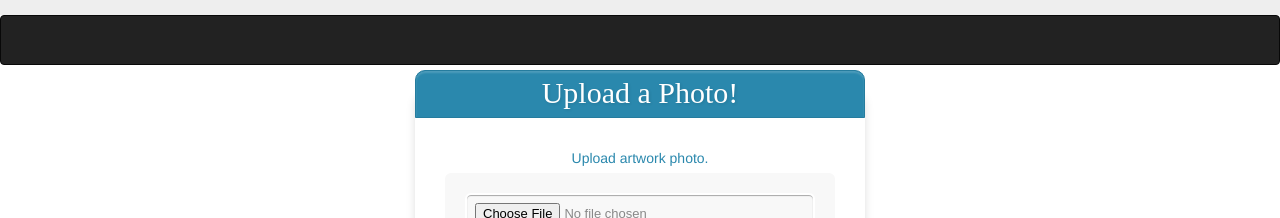
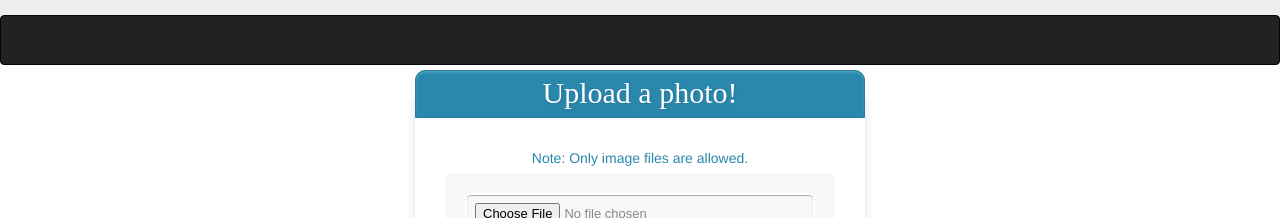
Before and after one commit to Lazercat/node-express-file-form-upload-demo, a website: page public/index.html in a window 1280 px wide. Shown: the part 225-443 px from the top of the page. Drawn offline with nearby package versions, Linux system fonts and the light colour scheme.

```diff
--- a/public/index.html
+++ b/public/index.html
@@ -31,12 +31,12 @@
       <div class="col-sm-12">
 
         <div class="form">
-          <h1>Upload a Photo!<span></span></h1>
+          <h1>Upload a photo!<span></span></h1>
 
            <!-- IMAGE UPLOAD FORM -->
           <form action="/upload" enctype="multipart/form-data" method="POST">
 
-                <div class="section">Upload artwork photo.</div>
+                <div class="section">Note: Only image files are allowed.</div>
                 <div class="inner-wrap">
                   <label><input type="file" id="photo" name="photo" /></label>
                   <div class="button-section">
```
